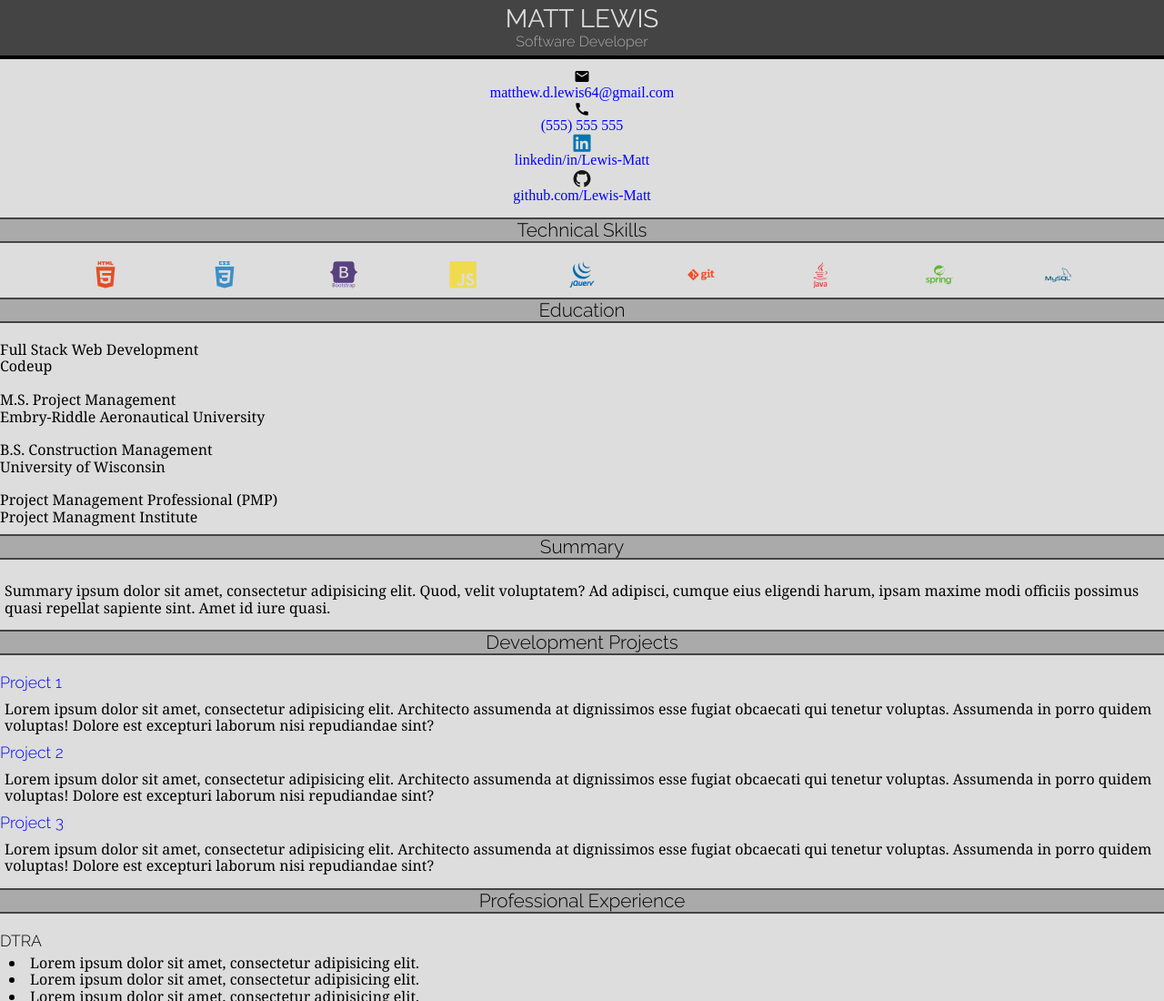
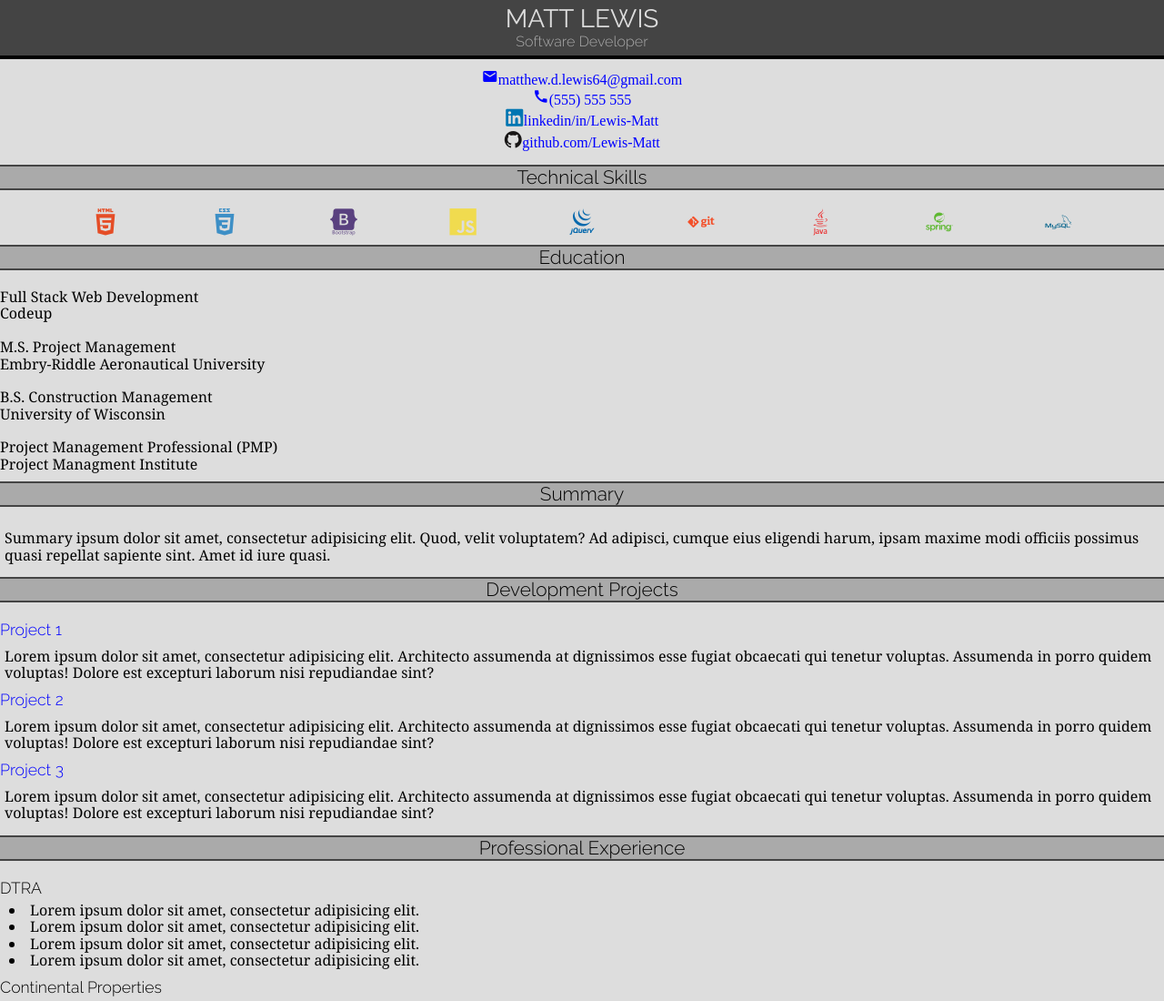
Before and after one commit to Lewis-Matt/Flexbox-Resume, a plain HTML site: page index.html in a window 1280 px wide. Shown: the top 1100 px of the page at 91% size. Drawn offline with nearby package versions, Linux system fonts and the light colour scheme.

Commit message:
put <i> inside <a>

```diff
--- a/css/main.css
+++ b/css/main.css
@@ -105,8 +105,8 @@ header {
 #contact {
     display: flex;
     flex-direction: column;
-    text-align: center;
     margin-bottom: 15px;
+    align-items: center;
 }
 
 /* Technical Skills */
--- a/index.html
+++ b/index.html
@@ -1,5 +1,5 @@
 <!doctype html>
-<html lang="en">
+<html lang="en" xmlns="http://www.w3.org/1999/html">
 <head>
     <meta charset="UTF-8">
     <meta name="viewport"
@@ -23,14 +23,10 @@
 <main>
     <aside id="information">
         <div id="contact">
-            <i class="material-icons md-18">email</i>
-            <a href="mailto:matthew.d.lewis64@gmail.com">matthew.d.lewis64@gmail.com</a>
-            <i class="material-icons md-18">call</i>
-            <a href="tel:1-555-555-5555">(555) 555 555</a>
-            <i class="devicon-linkedin-plain colored"></i>
-            <a href="https://www.linkedin.com/in/lewis-matt/">linkedin/in/Lewis-Matt</a>
-            <i class="devicon-github-original colored"></i>
-            <a href="https://github.com/Lewis-Matt">github.com/Lewis-Matt</a>
+            <a href="mailto:matthew.d.lewis64@gmail.com"><i class="material-icons md-18">email</i>matthew.d.lewis64@gmail.com</a>
+            <a href="tel:1-555-555-5555"><i class="material-icons md-18">call</i>(555) 555 555</a>
+            <a href="https://www.linkedin.com/in/lewis-matt/"><i class="devicon-linkedin-plain colored"></i>linkedin/in/Lewis-Matt</a>
+            <a href="https://github.com/Lewis-Matt"><i class="devicon-github-original colored"></i>github.com/Lewis-Matt</a>
         </div>
         <h2 class="mainH2">Technical Skills</h2>
         <div id="skills">
```
